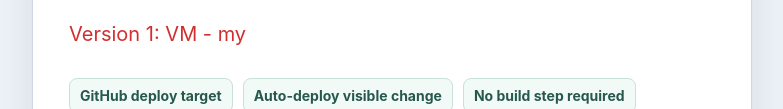
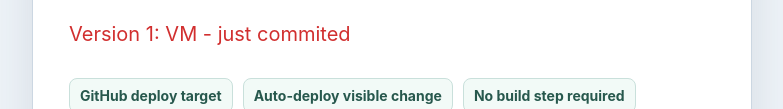
Before and after one commit to Lilia-Dikova/nodeJS_app, a website: page public/index.html in a window 1280 px wide. Shown: the part 380-489 px from the top of the page, without its empty margins (248-1031 px from the left). Drawn offline with Linux system fonts and the light colour scheme.

Commit message:
Update index.html

```diff
--- a/public/index.html
+++ b/public/index.html
@@ -12,7 +12,7 @@
         <p class="eyebrow">Deployment QA</p>
         <h1>Node.js preview app - pushed via GitHub</h1>
         <p class="message">
-          Version 1: VM - my
+          Version 1: VM - just commited
         </p>
         <div class="checks">
           <span>GitHub deploy target</span>
```
